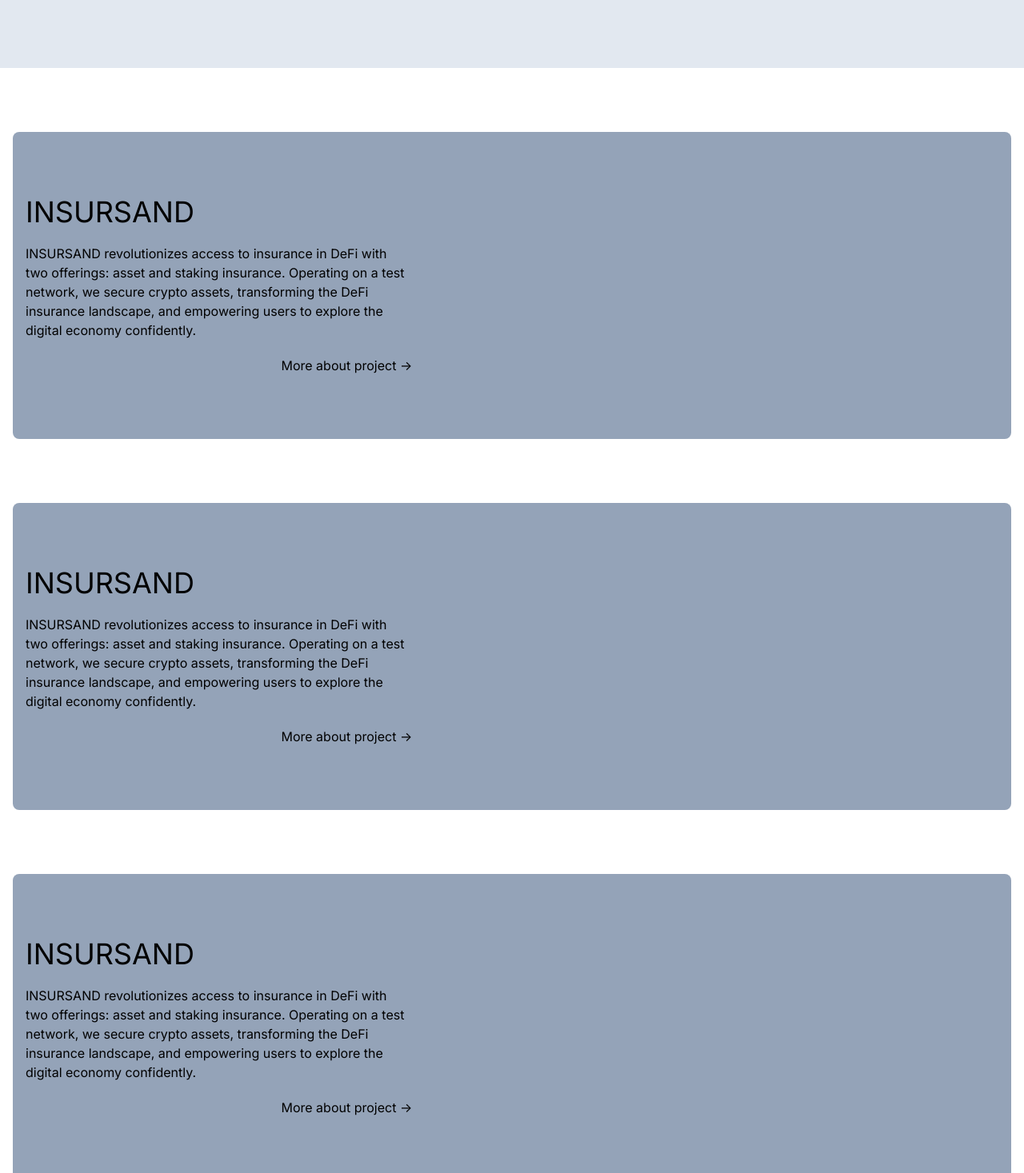
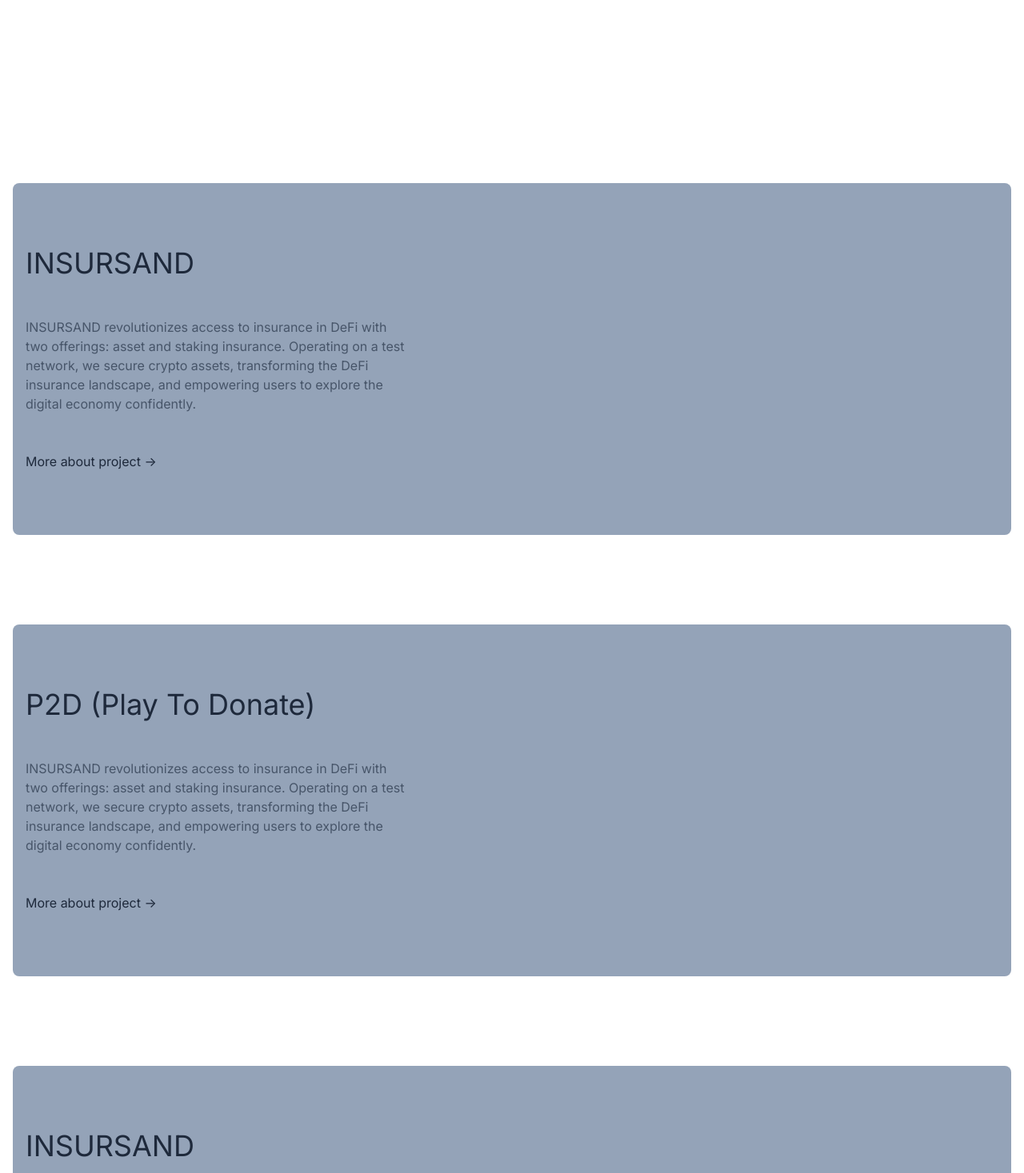
Before and after one commit to Melonisjy/immelon, a Next.js app: page /project in a window 1280 px wide. Shown: the part 203-1670 px from the top of the page at 80% size. Built offline with nearby package versions, Linux system fonts and the light colour scheme.

Commit message:
[feat] Create render project function and type declaration

```diff
--- a/src/app/project/page.tsx
+++ b/src/app/project/page.tsx
@@ -1,54 +1,60 @@
-// import P from "../index.module.css";
+"use client";
+
+import React from "react";
+
+export interface IProject {
+  title: string;
+  contents: string;
+  onClick: () => void;
+}
 
 function Project() {
+  const projectList: IProject[] = [
+    {
+      title: "INSURSAND",
+      contents:
+        "INSURSAND revolutionizes access to insurance in DeFi with two offerings: asset and staking insurance. Operating on a test network, we secure crypto assets, transforming the DeFi insurance landscape, and empowering users to explore the digital economy confidently.",
+      onClick: () => console.log("sss"),
+    },
+    {
+      title: "P2D (Play To Donate)",
+      contents:
+        "INSURSAND revolutionizes access to insurance in DeFi with two offerings: asset and staking insurance. Operating on a test network, we secure crypto assets, transforming the DeFi insurance landscape, and empowering users to explore the digital economy confidently.",
+      onClick: () => console.log("sss"),
+    },
+    {
+      title: "INSURSAND",
+      contents:
+        "INSURSAND revolutionizes access to insurance in DeFi with two offerings: asset and staking insurance. Operating on a test network, we secure crypto assets, transforming the DeFi insurance landscape, and empowering users to explore the digital economy confidently.",
+      onClick: () => console.log("sss"),
+    },
+  ];
+
+  const _renderProject = (project: IProject, index: number) => (
+    <article key={index} className="rounded-lg mt-28 mx-4 bg-slate-400">
+      <div className="py-20 pl-4 w-2/5 flex flex-col gap-12 justify-between">
+        <div className="text-4xl text-slate-800">{project.title}</div>
+        <div className="text-slate-600">{project.contents}</div>
+        <button
+          onClick={project.onClick}
+          className="flex justify-end w-fit text-slate-800"
+        >
+          {`More about project ->`}
+        </button>
+      </div>
+      <div></div>
+    </article>
+  );
+
   return (
     <div>
-      <section className="h-72 flex justify-center items-center bg-slate-200 ">
-        <h1 className="text-7xl font-bold">Explore My Project</h1>
+      <section className="h-80 flex justify-center items-center">
+        <h1 className="text-7xl font-bold text-slate-700">
+          Explore my projects
+        </h1>
       </section>
       <section className="grid grid-cols-1">
-        <article className="rounded-lg mt-20 mx-4 bg-slate-400">
-          <div className="py-20 pl-4 w-2/5 min-h-96 flex flex-col justify-between">
-            <div className="text-4xl">INSURSAND</div>
-            <div>
-              INSURSAND revolutionizes access to insurance in DeFi with two
-              offerings: asset and staking insurance. Operating on a test
-              network, we secure crypto assets, transforming the DeFi insurance
-              landscape, and empowering users to explore the digital economy
-              confidently.
-            </div>
-            <button className="flex justify-end">{`More about project ->`}</button>
-          </div>
-          <div></div>
-        </article>
-        <article className="rounded-lg mt-20 mx-4 bg-slate-400">
-          <div className="py-20 pl-4 w-2/5 min-h-96 flex flex-col justify-between">
-            <div className="text-4xl">INSURSAND</div>
-            <div>
-              INSURSAND revolutionizes access to insurance in DeFi with two
-              offerings: asset and staking insurance. Operating on a test
-              network, we secure crypto assets, transforming the DeFi insurance
-              landscape, and empowering users to explore the digital economy
-              confidently.
-            </div>
-            <button className="flex justify-end">{`More about project ->`}</button>
-          </div>
-          <div></div>
-        </article>
-        <article className="rounded-lg mt-20 mx-4 bg-slate-400">
-          <div className="py-20 pl-4 w-2/5 min-h-96 flex flex-col justify-between">
-            <div className="text-4xl">INSURSAND</div>
-            <div>
-              INSURSAND revolutionizes access to insurance in DeFi with two
-              offerings: asset and staking insurance. Operating on a test
-              network, we secure crypto assets, transforming the DeFi insurance
-              landscape, and empowering users to explore the digital economy
-              confidently.
-            </div>
-            <button className="flex justify-end">{`More about project ->`}</button>
-          </div>
-          <div></div>
-        </article>
+        {projectList.map((project, index) => _renderProject(project, index))}
       </section>
     </div>
   );
```
